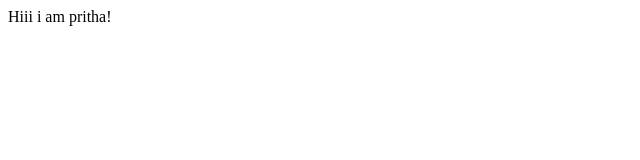
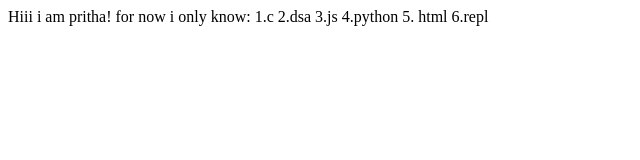
Before and after one commit to PRITHASAMANTA/prithasamanta, a plain HTML site: page index.html in a window 1280 px wide. Shown: the whole page, without its empty margins (0-640 px from the left). Drawn offline with Linux system fonts and the light colour scheme.

Commit message:
docs:update index.html

```diff
--- a/index.html
+++ b/index.html
@@ -8,5 +8,12 @@
 </head>
 <body>
     Hiii i am pritha!
+    for now i only know:
+    1.c
+    2.dsa
+    3.js
+    4.python
+    5. html
+     6.repl
 </body>
 </html>
```
